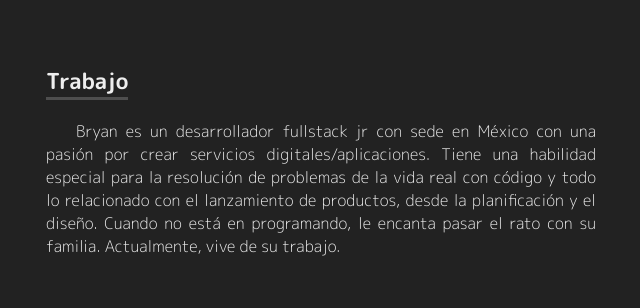
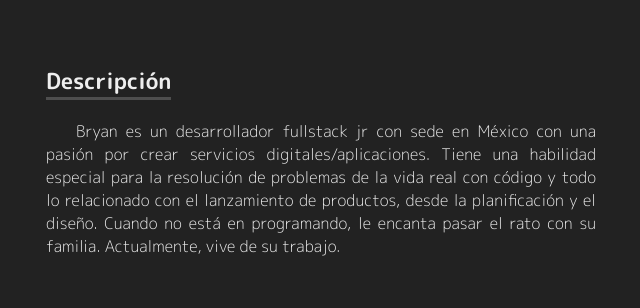
Before and after one commit to Bryan-Romero/bryan-portfolio-website, a React (Create React App) app: page / in a window 1280 px wide. Shown: the part 733-1041 px from the top of the page, without its empty margins (319-959 px from the left). Built offline with nearby package versions, Linux system fonts and the light colour scheme.

Commit message:
change name section work to description

```diff
--- a/public/index.html
+++ b/public/index.html
@@ -2,7 +2,7 @@
 <html lang="en">
   <head>
     <meta charset="utf-8" />
-    <link rel="icon" href="%PUBLIC_URL%/favicon.ico" />
+    <link rel="icon" href="%PUBLIC_URL%/br.ico" />
     <meta name="viewport" content="width=device-width, initial-scale=1" />
     <meta name="theme-color" content="#000000" />
     <meta
@@ -10,7 +10,6 @@
       content="Web site created using create-react-app"
     />
     <script type="module" src="https://unpkg.com/@google/model-viewer/dist/model-viewer.min.js"></script>
-    <link rel="apple-touch-icon" href="%PUBLIC_URL%/logo192.png" />
     <!--
       manifest.json provides metadata used when your web app is installed on a
       user's mobile device or desktop. See https://developers.google.com/web/fundamentals/web-app-manifest/
--- a/src/components/Work/Work.css
+++ b/src/components/Description/Description.css
@@ -1,4 +1,4 @@
-.descriptionWork {
+.descriptionDescription {
     text-indent: 30px;
     text-align: justify;
 }
--- /dev/null
+++ b/src/components/Description/Description.js
@@ -0,0 +1,12 @@
+import React from "react";
+import "./Description.css"
+
+const Description = () => {
+    return(
+        <div className="descriptionSection">
+            <h3 className="sectionTitle">Descripción</h3>
+            <p className="descriptionDescription">Bryan es un desarrollador fullstack jr con sede en México con una pasión por crear servicios digitales/aplicaciones. Tiene una habilidad especial para la resolución de problemas de la vida real con código y todo lo relacionado con el lanzamiento de productos, desde la planificación y el diseño. Cuando no está en programando, le encanta pasar el rato con su familia. Actualmente, vive de su trabajo.</p>
+        </div>
+    )
+}
+export default Description
--- a/src/components/ProyectDescription/ProyectDescription.js
+++ b/src/components/ProyectDescription/ProyectDescription.js
@@ -25,7 +25,6 @@ const ProyectDescription = ({ description, website, platform, slack, github, ima
                         <a className="infoProyectDesc" href={`${github}`} target="_blank" rel="noopener noreferrer">{github}</a>
                     </div>
                 }
-
             </div>
             <div className="imgsProyect">
                 {
--- a/src/components/Work/Work.js
+++ /dev/null
@@ -1,12 +0,0 @@
-import React from "react";
-import "./Work.css"
-
-const Work = () => {
-    return(
-        <div className="workSection">
-            <h3 className="sectionTitle">Trabajo</h3>
-            <p className="descriptionWork">Bryan es un desarrollador fullstack jr con sede en México con una pasión por crear servicios digitales/aplicaciones. Tiene una habilidad especial para la resolución de problemas de la vida real con código y todo lo relacionado con el lanzamiento de productos, desde la planificación y el diseño. Cuando no está en programando, le encanta pasar el rato con su familia. Actualmente, vive de su trabajo.</p>
-        </div>
-    )
-}
-export default Work
--- a/src/pages/Home/Home.js
+++ b/src/pages/Home/Home.js
@@ -1,7 +1,7 @@
 import React from "react";
 import "./Home.css"
 import Biography from "../../components/Biography/Biography";
-import Work from "../../components/Work/Work";
+import Description from "../../components/Description/Description";
 import Profile from "../../components/Profile/Profile";
 import Portfolio from "../../components/Portfolio/Portfolio";
 import SocialNetworks from "../../components/SocialNetworks/SocialNetworks";
@@ -11,7 +11,7 @@ const Home = () => {
     return (
         <div className="home">
             <Profile />
-            <Work />
+            <Description />
             <Portfolio />
             <Biography />
             <ILike />
--- a/src/pages/ProyectDetail/ProyectDetail.js
+++ b/src/pages/ProyectDetail/ProyectDetail.js
@@ -28,7 +28,6 @@ const ProyectDetail = ({ params }) => {
                     github={'https://github.com/Bryan-Romero/app-gifs-react'}
                 />
             }
-
         </div>
     )
 }
```
